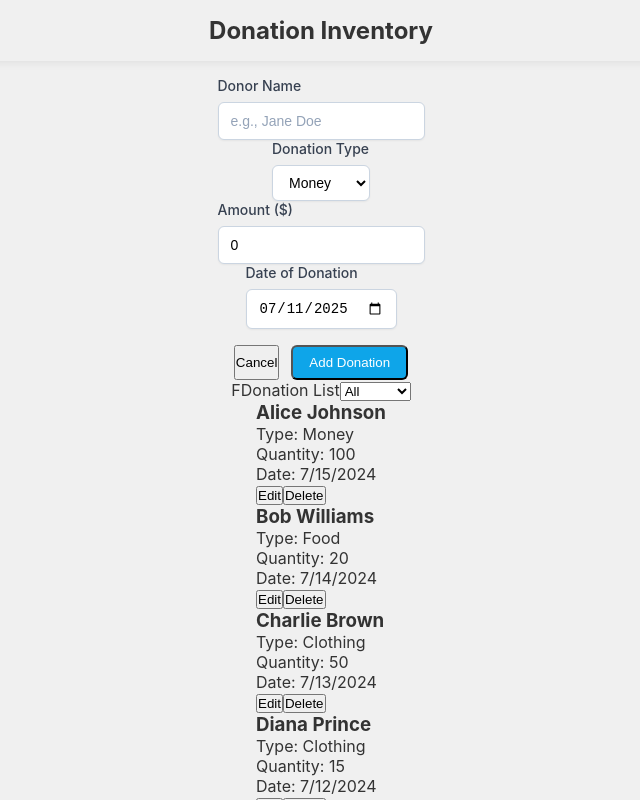
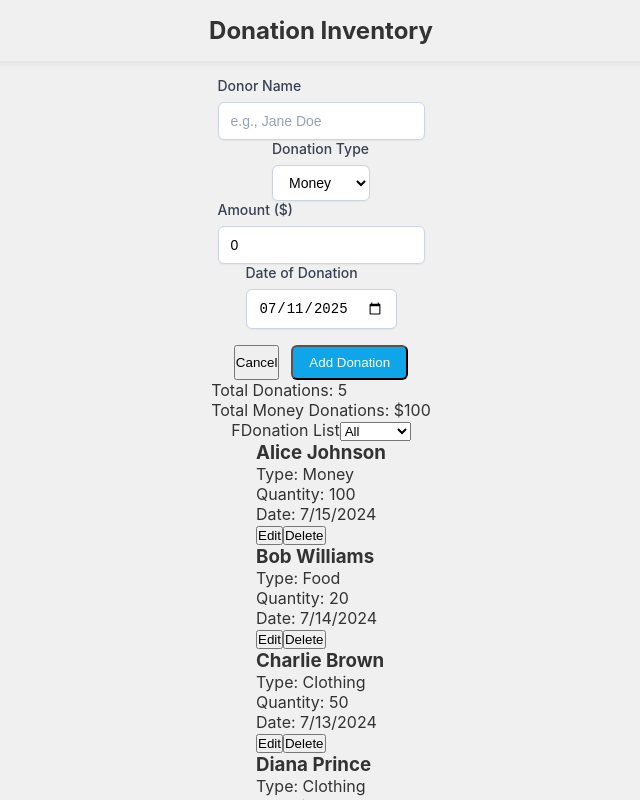
Before and after one commit to ganeshreddychimmula/animal-shelter-donation-inventory, a React (Vite) app: page / in a window 1280 px wide. Shown: the top 800 px of the page, without its empty margins (319-959 px from the left). Built offline with nearby package versions, Linux system fonts and the light colour scheme.

Commit message:
Implement summary

```diff
--- a/src/App.jsx
+++ b/src/App.jsx
@@ -38,6 +38,7 @@ function App() {
 
   const handleSubmit = (donation) => {
     // If editing an existing donation, update it in the list
+    const moneyDonation = donationsList.find(d => d.id === donation.id);
     if (editingDonation) {
       setDonationsList((prevList) =>
         prevList.map((d)=> d.id === donation.id ? donation : d)
@@ -53,6 +54,27 @@ function App() {
     }
   };
 
+  const donationSummaryElementByFilter = () =>{
+    if(!filter) return null;
+    else if(filter === "Money"){
+      return (
+      <p>Total Amount: ${donationsList.reduce((total, donation) => {
+          return total + (donation.type === "Money" ? donation.quantity : 0);
+        }, 0)}</p>
+      )
+    } else if(filter === "Food"){
+      return (
+      <p>Total Food Donations: {donationsList.reduce((total, donation) => {
+          return total + (donation.type === "Food" ? donation.quantity : 0);
+        }, 0)} kg</p>)
+    } else if(filter === "Clothing"){
+      return (
+         <p>Total Clothing Donations: {donationsList.reduce((total, donation) => {
+          return total + (donation.type === "Clothing" ? donation.quantity : 0);
+        }, 0)} items</p>
+      )
+  }}
+
   // will use the native Form handling introduced in react 19
   return (
     <>
@@ -66,6 +88,13 @@ function App() {
         } // Pass null to close the form without saving
         initialData={editingDonation || null} // Pass null for a new donation, or an object to edit
       />
+      <section className="donation-summary">
+        <p>Total Donations: {donationsList.length}</p>
+        <p>Total Money Donations: ${donationsList.reduce((total, donation) => {
+          return total + (donation.type === "Money" ? donation.quantity : 0);
+        }, 0)}</p>
+        {donationSummaryElementByFilter()}
+      </section>
       <section classname="filter-section">
         <label htmlFor="filter">FDonation List
         <select
```
